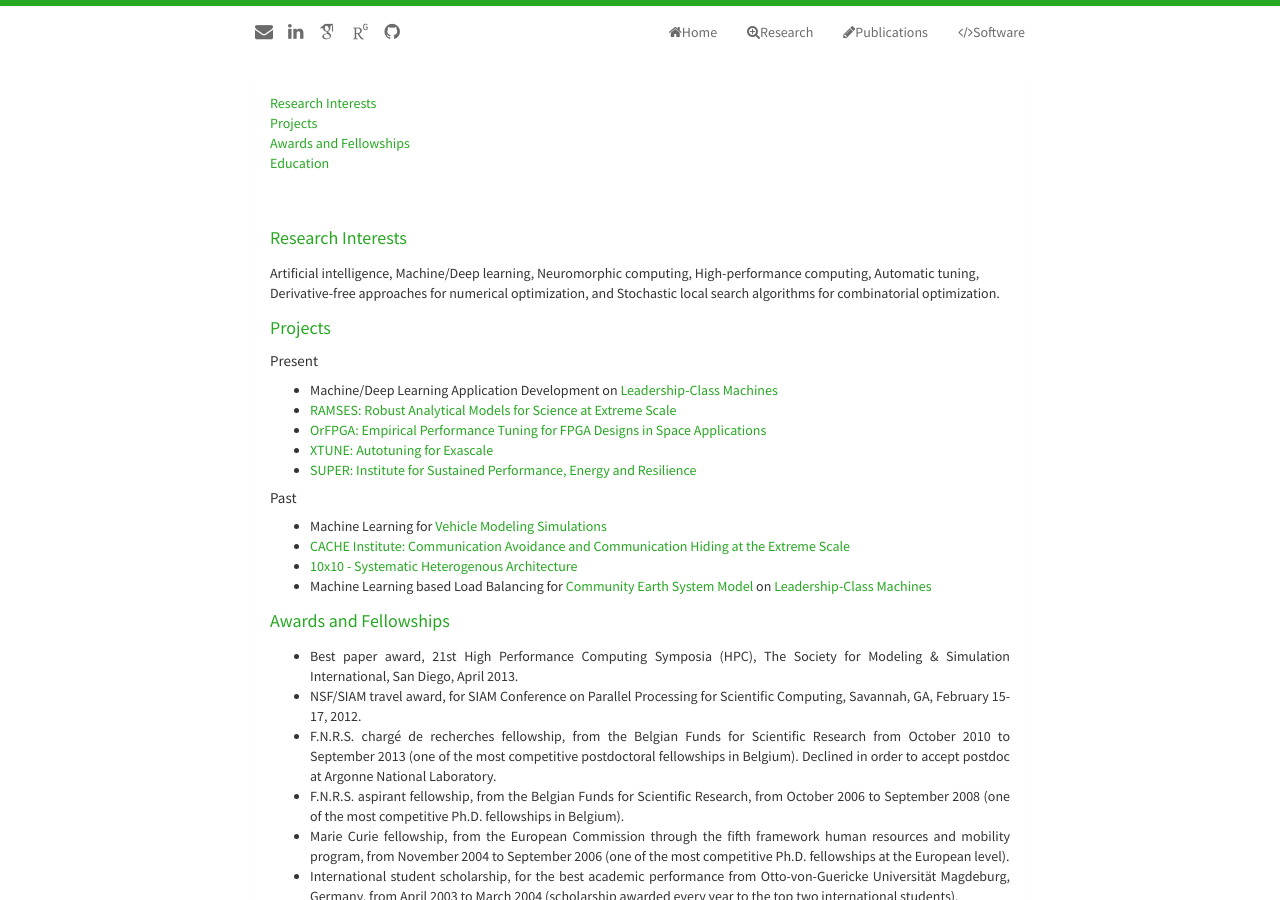
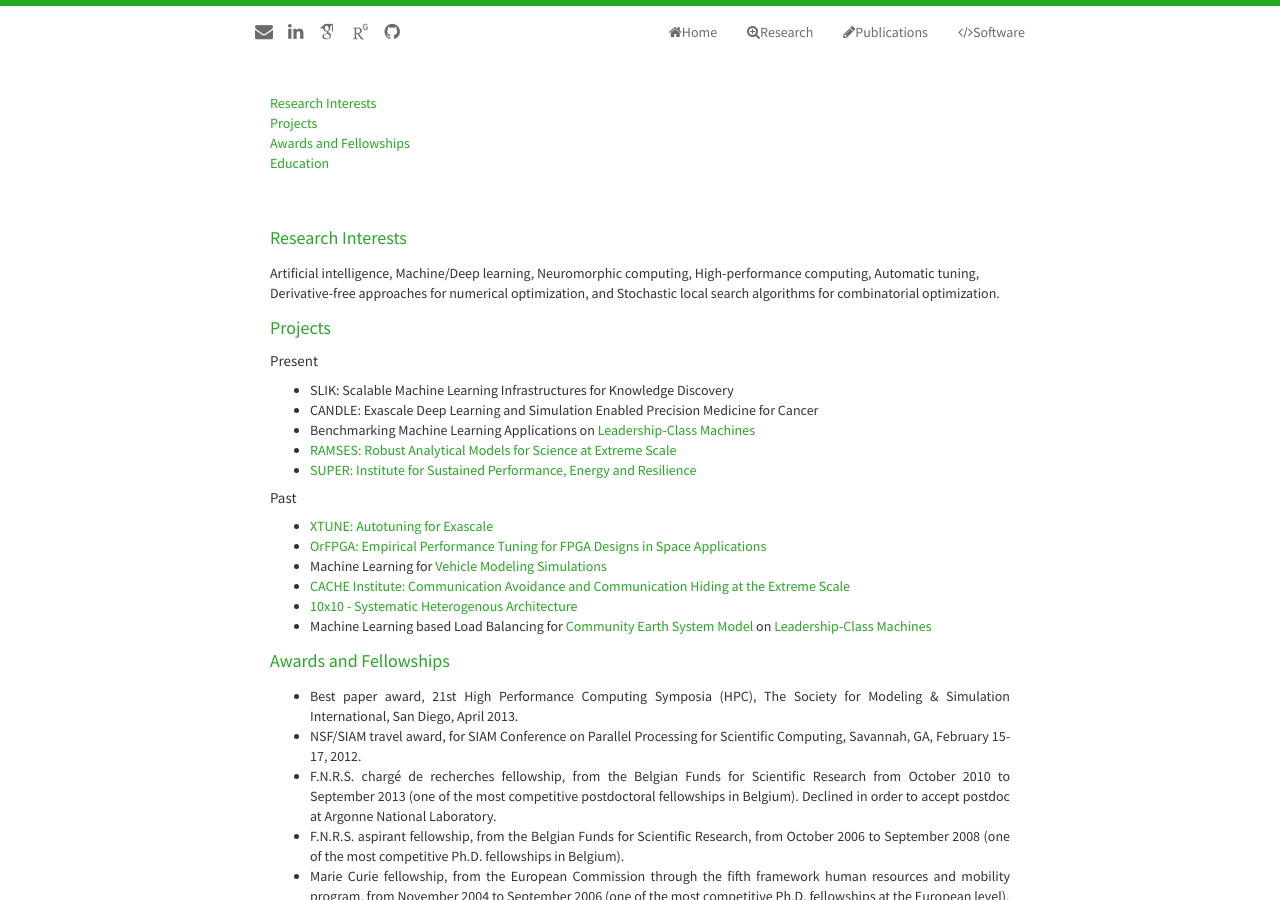
Before and after one commit to pbalapra/pbalapra.github.io, a Jekyll site: the page built from research.html, in a window 1280 px wide and 900 px high. Built offline with Jekyll 4.4.1, drawn with Linux system fonts in a browser that asks for light colours; nearby versions of some CDN libraries; some web fonts are replaced.

Commit message:
new projects

```diff
--- a/_includes/research.html
+++ b/_includes/research.html
@@ -21,21 +21,22 @@
     <h5> <a name="projects" id="projects">Projects</a></h5>
     <h6>Present</h6>
     <ul class="itemize1">
-    <li> Machine/Deep Learning Application Development on <a href="https://www.alcf.anl.gov/mira" target="_blank"> Leadership-Class Machines</a></li>
+    <li> SLIK: Scalable Machine Learning Infrastructures for Knowledge Discovery</a></li>
+    <li> CANDLE: Exascale Deep Learning and Simulation Enabled Precision Medicine for Cancer </a></li>
+    <li> Benchmarking Machine Learning Applications on <a href="https://www.alcf.anl.gov/mira" target="_blank"> Leadership-Class Machines</a></li>
     <li><a href="https://sites.google.com/site/ramsesdoeproject/" target="_blank">RAMSES: Robust Analytical Models for Science at Extreme Scale </a>  </li>
-    <li><a href="http://sbir.gsfc.nasa.gov/content/orfpga-empirical-performance-tuning-tool-fpga-designs" target="_blank">OrFPGA: Empirical Performance Tuning for FPGA Designs in Space Applications </a>  </li>
-    <li><a href="http://ctop.cs.utah.edu/x-tune/" target="_blank">XTUNE: Autotuning for Exascale</a>  </li>
     <li><a href="http://super-scidac.org/" target="_blank">SUPER: Institute for Sustained Performance, Energy and Resilience</a>  </li>
     </ul>
 
     <h6>Past</h6>
     <ul class="itemize1">
+    <li><a href="http://ctop.cs.utah.edu/x-tune/" target="_blank">XTUNE: Autotuning for Exascale</a>  </li>
+    <li><a href="http://sbir.gsfc.nasa.gov/content/orfpga-empirical-performance-tuning-tool-fpga-designs" target="_blank">OrFPGA: Empirical Performance Tuning for FPGA Designs in Space Applications </a>  </li>
     <li> Machine Learning for <a href="http://www.autonomie.net/" target="_blank"> Vehicle Modeling Simulations </a>  </li>
     <li><a href="http://www.mcs.anl.gov/project/cache-communication-avoidance-and-communication-hiding-extreme-scale" target="_blank">CACHE Institute: Communication Avoidance and Communication Hiding at the Extreme Scale</a> </li>
     <li><a href="https://sites.google.com/site/uchicagolssg/lssg/research/10x10" target="_blank">10x10 - Systematic Heterogenous Architecture</a></li>
     <li> Machine Learning based Load Balancing for <a href="http://www2.cesm.ucar.edu/" target="_blank"> Community Earth System Model </a> on <a href="https://www.alcf.anl.gov/mira" target="_blank"> Leadership-Class Machines</a></li>
     </ul>
-
 
     <h5><a name="awards" id="awards">Awards and Fellowships</a></h5>
 
```
Also changed, not shown: 3 other files.
